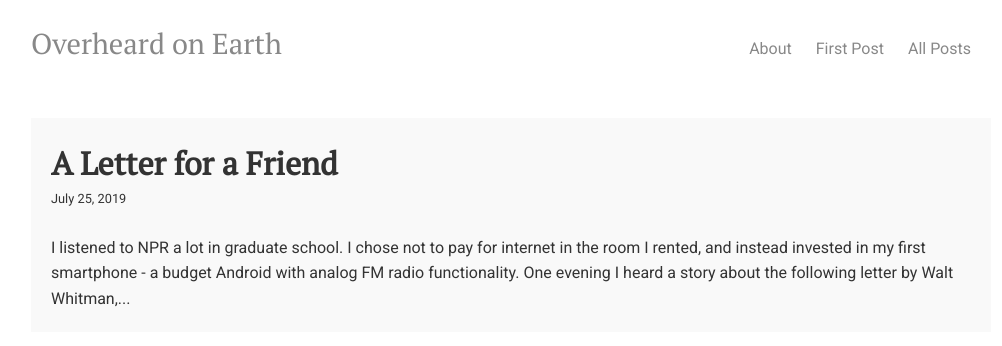
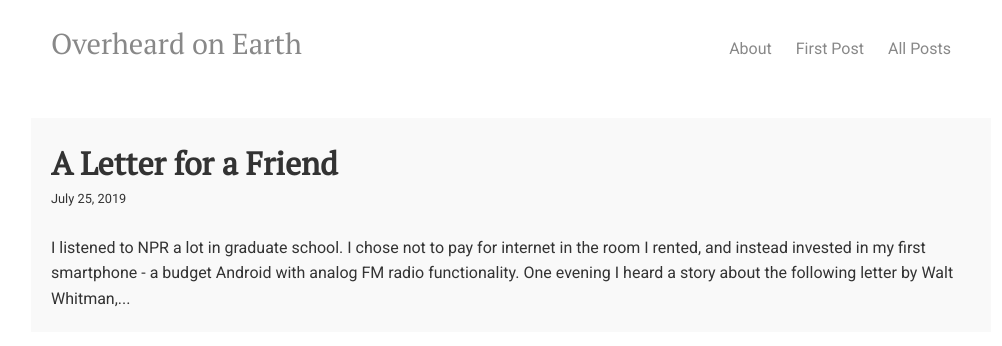
Before and after one commit to overheardonearth/overheardonearth.github.io, a Jekyll site: the page built from index.html, in a window 1280 px wide. Shown: the top 346 px of the page, without its empty margins (129-1131 px from the left). Built offline with Jekyll 4.4.1, drawn with Linux system fonts in a browser that asks for light colours; comment, search, counter and statistics services are not loaded.

Commit message:
Update main.css

```diff
--- a/css/main.css
+++ b/css/main.css
@@ -167,6 +167,8 @@ h1 {
     color: #333;
     margin-top: 20px;
     margin-bottom: 20px;
+   margin-left: 20px;
+   margin-right: 20px;
     display: flex;
     flexwrap: wrap;
 }
```
